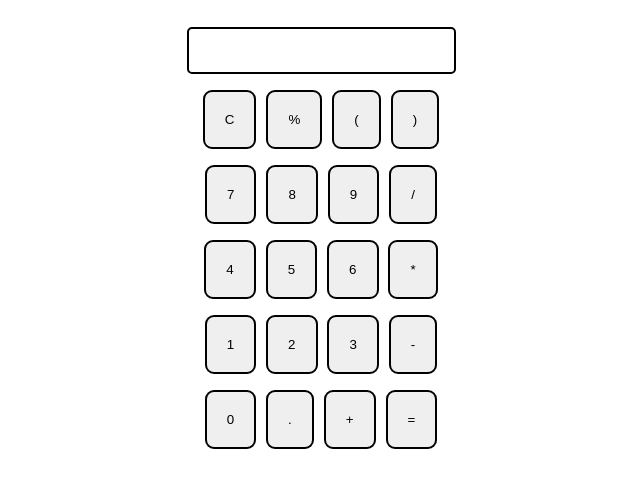
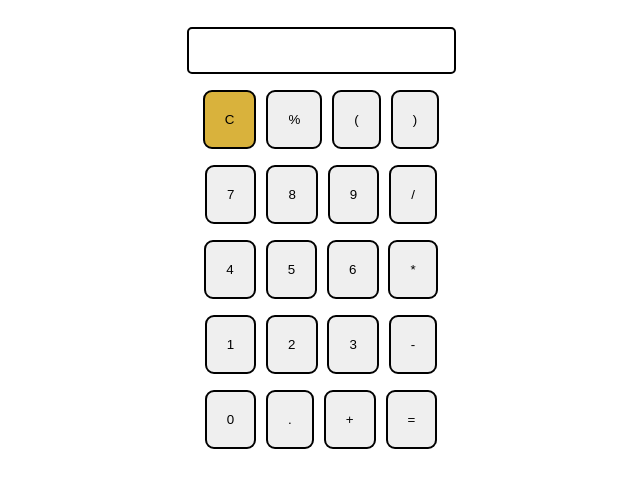
Before and after one commit to raghavxkatta/Calculator, a plain HTML site: page index.html in a window 1280 px wide. In both pictures the pointer is over the button 556 px from the left and 181 px from the top of the page. Shown: the part 62-550 px from the top of the page, without its empty margins (327-967 px from the left). Drawn offline with Linux system fonts and the light colour scheme; a web font is replaced by a local one.

Commit message:
fixed the reset button

```diff
--- a/app.css
+++ b/app.css
@@ -17,6 +17,9 @@ font-family:'roboto',sans-serif;
     border-radius:9px;
     cursor:pointer;
 }
+.button:hover{
+    background-color: rgb(217, 178, 60);
+}
 .row .button{
     padding:20px;
 }
--- a/script.js
+++ b/script.js
@@ -8,6 +8,7 @@ Array.from(buttons).forEach((button)=> {/* so you got multiple buttons because o
         }
         else if(e.target.innerHTML=='C'){
             document.querySelector('input').value='';
+            string='';
         }
         else{
         console.log(e.target);
```
